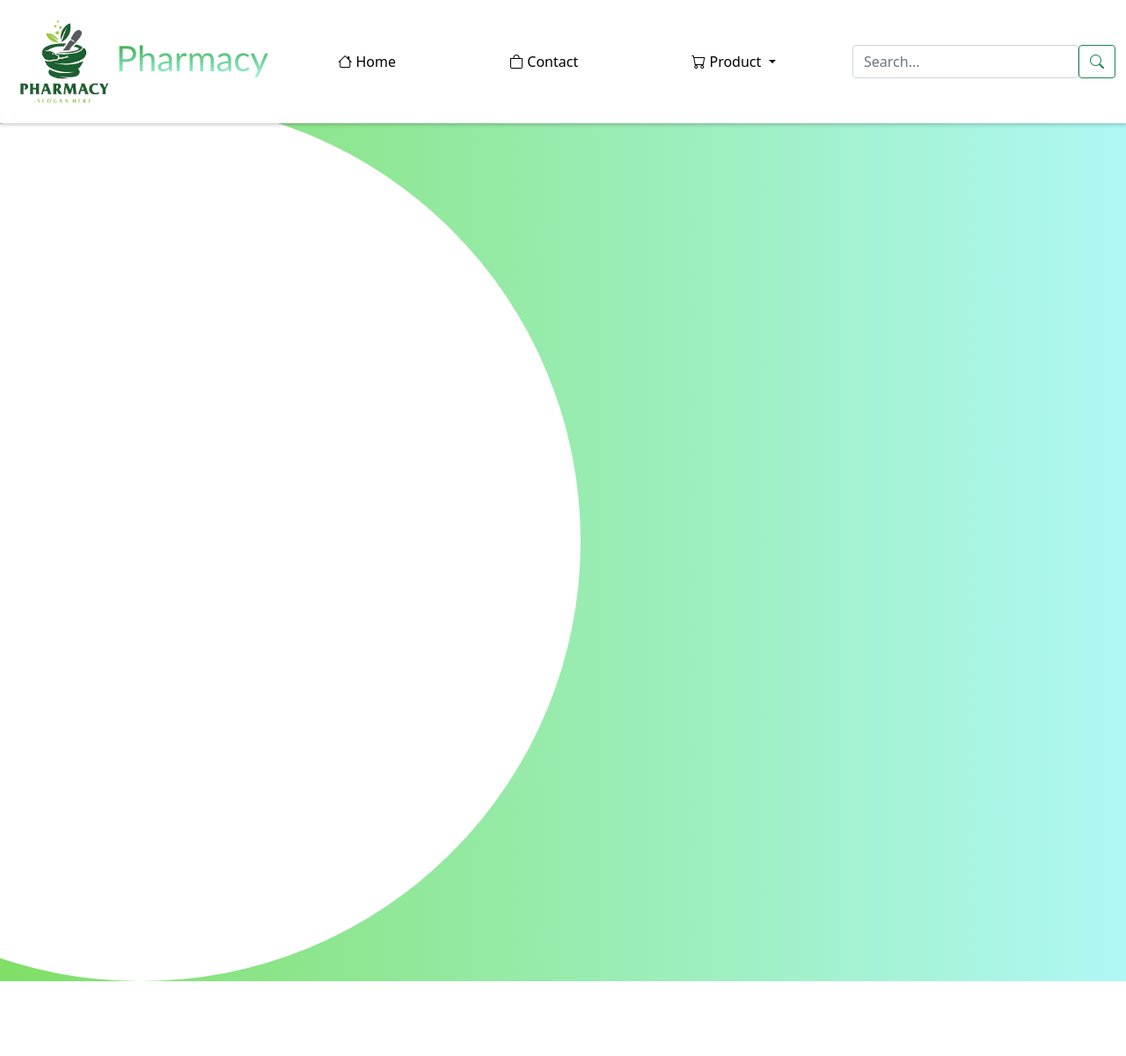
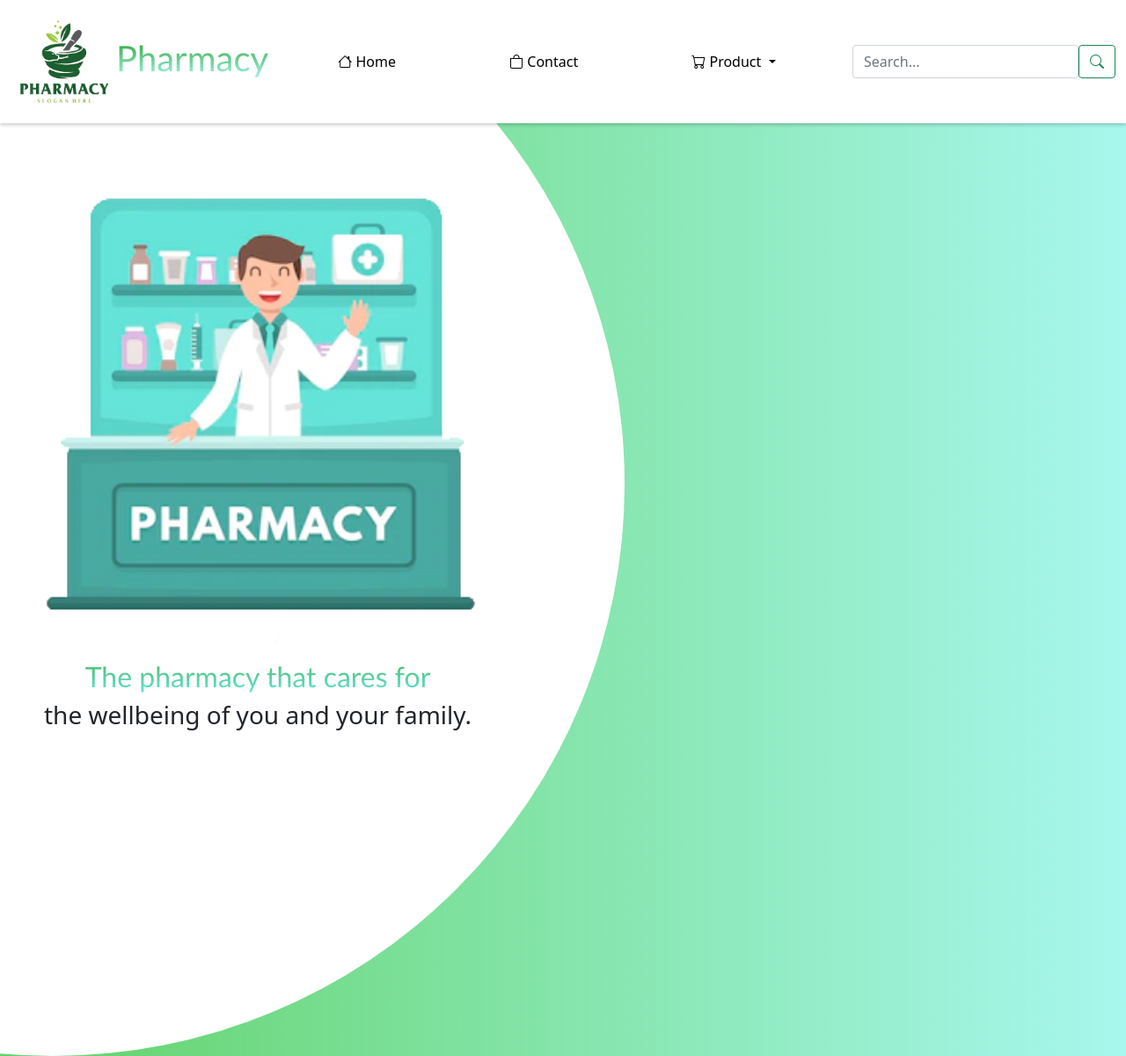
Before and after one commit to Sarielcukalla/webatc, a PHP site: page / in a window 1280 px wide. Shown: the whole page at 88% size. Before the commit the page ends 1115 px from the top, so only its background shows below. Run offline with PHP 8.4, Linux system fonts and the light colour scheme.

Commit message:
add photo and bacground

```diff
--- a/Projekt_atc2_sari/index.html
+++ b/Projekt_atc2_sari/index.html
@@ -33,13 +33,13 @@
 
                     <li class="nav-item" data-bs-target=".show" aria-expanded="false">
                         <a class="nav-link" aria-expanded="false" href="#">
-                            &nbsp;&nbsp;&nbsp;&nbsp;&nbsp;&nbsp;   <i class="bi bi-bag"></i>&nbsp;Contact
+                            &nbsp;&nbsp;&nbsp;&nbsp;&nbsp;&nbsp; <i class="bi bi-bag"></i>&nbsp;Contact
                         </a>
                     </li>
                     <li class="nav-item dropdown">
                         <a class="nav-link dropdown-toggle" href="#" id="navbarDropdown" data-bs-toggle="dropdown"
                             aria-expanded="false">
-                            &nbsp;&nbsp;&nbsp;&nbsp;&nbsp;&nbsp;   <i class="bi bi-cart"></i>&nbsp;Product
+                            &nbsp;&nbsp;&nbsp;&nbsp;&nbsp;&nbsp; <i class="bi bi-cart"></i>&nbsp;Product
                         </a>
 
                         <ul class="dropdown-menu" aria-labelledby="navbarDropdown">
@@ -77,13 +77,20 @@
             </div>
         </div>
     </nav>
-    <div class="shop-container">
-        <div class="overlay ">
-            <!-- <img src="./image/Medical.webp">
+    <div class="home-container">
+        <!-- <div class="bacground">
+            <img src="./image/bacground.webp">
+        </div> -->
+        <div class="doctor">
+            <img src="./image/pharmacy_1.png">
+        </div>
+        <div class="box1"></div>
+        <div class="text">
+            <h1>The pharmacy that cares for<br></h1>
+            <h3>the wellbeing of you and your family.</h3>
+        </div>
 
-        </div>
-        <div class="overlay2"></div>
- -->
+
 
 
     </div>
--- a/Projekt_atc2_sari/main.css
+++ b/Projekt_atc2_sari/main.css
@@ -1,11 +1,14 @@
-body{
+/* .bacground img{
+
   width: 100%;
   height: 100vh;
-  position: relative;
-  background: linear-gradient( to right ,#80df66, #aff8f5);
+} */
+body{
+ background-image:linear-gradient(to right,rgb(98, 210, 104), rgba(124, 243, 229, 0.665));
+ width: 100px;
+ height: 100vh;
 
 }
-
     #Logo{
 
       width: 120px;
@@ -21,6 +24,7 @@ body{
     }
 
 nav {
+
     box-shadow: 0 2px 4px 0 rgba(0, 0, 0, .2);
 
   }
@@ -34,13 +38,42 @@ padding: 50px;
     -webkit-background-clip: text;
     -webkit-text-fill-color: transparent;
   }
-  .overlay{
-    left: -340px;
-    top: 115px;
-  position: absolute;
-    background-color:rgb(255, 255, 255);
-    border-radius: 500px;
-    width: 1000px;
-    height: 1000px;
+
+
+   .box1{
+     width: 1300px;
+     height: 1300px;
+     position: absolute;
+     top: -100px;
+     left: -590px;
+     border-radius: 50%;
+     background: white;
+     /* box-shadow: 0  2px 2px 3px rgba(92, 186, 175, 0.738); */
+
+   }
+   .doctor img{
+     width: 600px;
+     height: 600px;
+    position: absolute;
+    top: 160px;
+    left: 0;
+    z-index: 1;
 
   }
+.text{
+  left:50px;
+  position: absolute;
+  top: 750px;
+  text-align: center;
+
+}
+.text h1{
+  font-size: 2rem;
+  background-color: #14675f;
+  background-image: linear-gradient(to top,#65e4d9 0%,#4cba64 100%);
+  background-size: 100%;
+  -webkit-background-clip: text;
+  -moz-background-clip:text ;
+  -webkit-text-fill-color:transparent;
+  -moz-text-fill-color:transparent;
+}
```
Also changed, not shown: Projekt_atc2_sari/image/bacground.webp (added), Projekt_atc2_sari/image/pharmacy_1.png (added), Projekt_atc2_sari/main.js (added).
